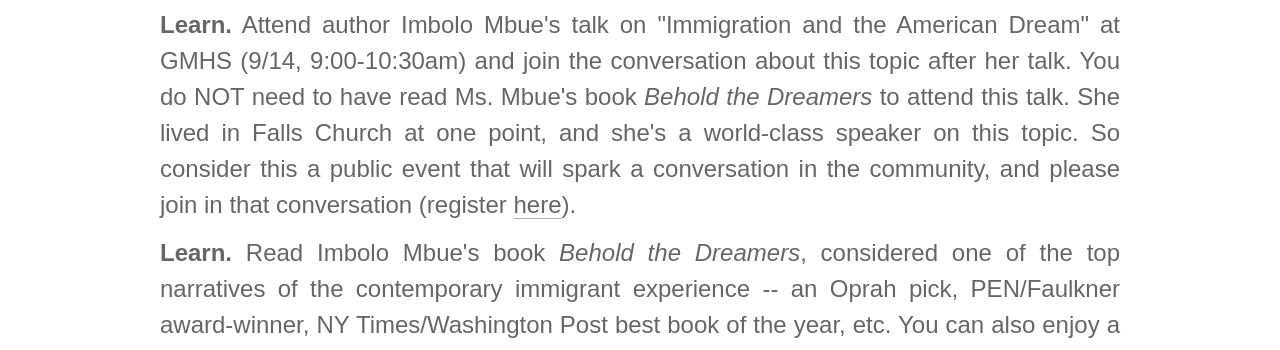
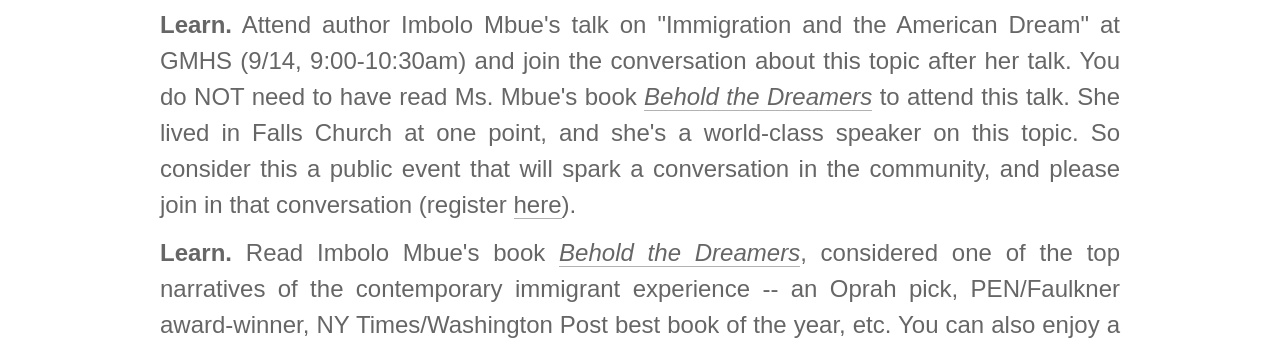
Before and after one commit to wfctest/wfctest, a Jekyll site: the page built from activities.html, in a window 1280 px wide. Shown: the part 429-779 px from the top of the page. Built offline with Jekyll 4.4.1, drawn with Linux system fonts in a browser that asks for light colours; some web fonts are replaced.

Commit message:
Add one more page links

```diff
--- a/activities.html
+++ b/activities.html
@@ -6,8 +6,8 @@ layout: default
     <p>Welcoming Falls Church is building a community of neighbors. How can we do this? Some of this is cultural. We can always smile, prioritize relationships, engage with newcomers (immigrants and otherwise), and bring people together. Culture is contagious, and a welcoming culture brings life.</p>
     <p>In addition, we hope that you will consider learning, serving, and living with us--perhaps in some new ways. Below are some of our thoughts about how we can build a community of neighbors together:</p>
 
-    <p><span class="motive">Learn.</span> Attend author Imbolo Mbue's talk on "Immigration and the American Dream" at GMHS (9/14, 9:00-10:30am) and join the conversation about this topic after her talk. You do NOT need to have read Ms. Mbue's book <em>Behold the Dreamers</em> to attend this talk. She lived in Falls Church at one point, and she's a world-class speaker on this topic. So consider this a public event that will spark a conversation in the community, and please join in that conversation (register <a href="http://welcomingfallschurch.eventbrite.com">here</a>).</p>
-    <p><span class="motive">Learn.</span> Read Imbolo Mbue's book <em>Behold the Dreamers</em>, considered one of the top narratives of the contemporary immigrant experience -- an Oprah pick, PEN/Faulkner award-winner, NY Times/Washington Post best book of the year, etc. You can also enjoy a podcast review of the book by our podcasting media partner <a href="http://threewaypc.com">Three Way</a> before Ms. Mbue's visit, and later this fall Three Way will release a podcast with Ms. Mbue hosted by Falls Church resident and Three Way creator Erin Keating.</p>
+    <p><span class="motive">Learn.</span> Attend author Imbolo Mbue's talk on "Immigration and the American Dream" at GMHS (9/14, 9:00-10:30am) and join the conversation about this topic after her talk. You do NOT need to have read Ms. Mbue's book <a href="https://www.onemorepagebooks.com/book/9780812998481"><em>Behold the Dreamers</em></a> to attend this talk. She lived in Falls Church at one point, and she's a world-class speaker on this topic. So consider this a public event that will spark a conversation in the community, and please join in that conversation (register <a href="http://welcomingfallschurch.eventbrite.com">here</a>).</p>
+    <p><span class="motive">Learn.</span> Read Imbolo Mbue's book <a href="https://www.onemorepagebooks.com/book/9780812998481"><em>Behold the Dreamers</em></a>, considered one of the top narratives of the contemporary immigrant experience -- an Oprah pick, PEN/Faulkner award-winner, NY Times/Washington Post best book of the year, etc. You can also enjoy a podcast review of the book by our podcasting media partner <a href="http://threewaypc.com">Three Way</a> before Ms. Mbue's visit, and later this fall Three Way will release a podcast with Ms. Mbue hosted by Falls Church resident and Three Way creator Erin Keating.</p>
     <p><span class="motive">Learn.</span> Learning is not limited to adults. Do you have a child age 10-15? We recommend the book <a href="https://www.alangratz.com/writing/refugee/">Refugee</a> a by Alan Gratz (and have invited the author to Falls Church for a future author talk). And we're sponsoring the middle school book club at the Mary Riley Styles public library featuring <a href="https://www.alangratz.com/writing/refugee/">Refugee</a> on Thursday, October 17, 7:00pm. (Register at the library, and books are available at the library or at our local bookselling partner One More Page Books)</p>
     <p><span class="motive">Learn.</span> Finally, learn about the facts of immigration and the situation of refugees. The Pew Research Center, which does fantastic survey research on a host of issues, has designed an "email course" about U.S. immigration that you can learn more about here. This class is free and is available any time, anywhere. In addition, Pew's <a href="https://www.pewresearch.org/fact-tank/2019/05/17/key-facts-about-u-s-immigration-policies-and-proposed-changes/">most recent report on immigration</a> will help you understand the complicated landscape of immigration policy. Consider learning together with others in the community and taking action - <a href="mailto:welcomingfallschurch@gmail.com">let us know</a> if you'd like to join a study/discussion group this fall (especially if you'd like to lead such a group).</p>
 
@@ -17,7 +17,7 @@ layout: default
     <p><span class="motive">Serve.</span> Spend Yourself Food Pantry (which is sponsored by Columbia Baptist Church) is another great, local organization. We organize a group of eight volunteers on the third Saturday of each month--the next date is coming soon, Saturday, September 21, 8:00-11:30am. This is a great activity for families, bring your children. (Register on Signup Genius <a href="https://www.signupgenius.com/go/70a0f4cabae22a2fd0-volunteer">here</a>--this is a regular, monthly service opportunity)</p>
     <p><span class="motive">Serve.</span> The Falls Church City Public Schools (FCCPS) is a great partner and is doing good work with international families. FCCPS's creation of a Family Resource Center (FRC) to serve these families is a great story, and an important one given that FCCPS's ESOL student headcount has increased by 51% over the past four school years (and has increased by a remarkable 69% in the same timeframe if one also considers formerly ESOL students that have exited the program). FCCPS does have one need: the schools are looking for volunteers in the community who have the ability (and time) to translate for parents who are in need of support. If you can potentially help with this, please contact Dr. Jennifer Santiago, FCCPS Coordinator of EL Services, <a href="santiagoj@fccps.org">here</a>.</p>
 
-    <p><span class="motive">Live.</span> We've noticed that many people in Falls Church are readers. Consider joining a book club that we are organizing, and future book discussions that we will bring together. We think that hundreds of people in Falls Church have read <em>Behold the Dreamers</em> (thank you to FCCPS Superintendant Peter Noonan for making it one of two books he recommended to the community at year-end, and to the Mary Riley Styles Public Library for recommending it all summer). Maybe your book club has read and discussed this -- join one of our book clubs. Meet new people. Maybe you'll meet some people with common interests, that you'll want to meet again. One WFC book club date for a discussion of <em>Behold the Dreamers</em> is coming up soon - Thursday, September 12, 7:00pm (Sign up <a href="https://www.signupgenius.com/go/70a0f4cabae22a2fd0-book1">here</a>). (Shhh....and for our next recommended book, we'll tell you about <a href="https://www.onemorepagebooks.com/book/9780316396554">One Goal</a> after Welcoming Week - get your copy at our bookseller partner One More Page Books.)</p>
+    <p><span class="motive">Live.</span> We've noticed that many people in Falls Church are readers. Consider joining a book club that we are organizing, and future book discussions that we will bring together. We think that hundreds of people in Falls Church have read <a href="https://www.onemorepagebooks.com/book/9780812998481"><em>Behold the Dreamers</em></a> (thank you to FCCPS Superintendant Peter Noonan for making it one of two books he recommended to the community at year-end, and to the Mary Riley Styles Public Library for recommending it all summer). Maybe your book club has read and discussed this -- join one of our book clubs. Meet new people. Maybe you'll meet some people with common interests, that you'll want to meet again. One WFC book club date for a discussion of <a href="https://www.onemorepagebooks.com/book/9780812998481"><em>Behold the Dreamers</em></a> is coming up soon - Thursday, September 12, 7:00pm (Sign up <a href="https://www.signupgenius.com/go/70a0f4cabae22a2fd0-book1">here</a>). (Shhh....and for our next recommended book, we'll tell you about <a href="https://www.onemorepagebooks.com/book/9780316396554">One Goal</a> after Welcoming Week - get your copy at our bookseller partner One More Page Books.)</p>
     <p><span class="motive">Live.</span> Finally, and most ambitiously, think about what you can uniquely do to weave the social fabric of our community. What is your neighborhood like? Who are your friends? Who are your acquaintances? Whatever your situation, bring people together. Hold a block party that would not happen otherwise. Hold a <a href="https://www.fallschurchva.gov/1719/Play-Streets-Permit-Pilot-Program">Play Street</a> (this is a great City of Falls Church program). And whatever you do, make a special effort to make newcomers (especially international friends) feel welcome, to overcome one of the principal divisions in our society. It is more important than ever to express a welcoming spirit to people who may not feel as welcome in the United States as we'd like. Whatever your race, creed, ethnic background, or socioeconomic status, join us to express hospitality towards immigrants and refugees, to create opportunity for us all.</p>
 
     <p>We hope you join us in Welcoming Falls Church. Embrace a welcoming spirit, sign up for one or more activities, and if you have not already done so provide us your information in the form <a href="http://welcomingfallschurch.org/get-involved">here</a>, so that we can be in touch with you proactively about future activities. We look forward to engaging with area residents, civic and business leaders, our schools and many others, to build a community of neighbors.</p>
```
